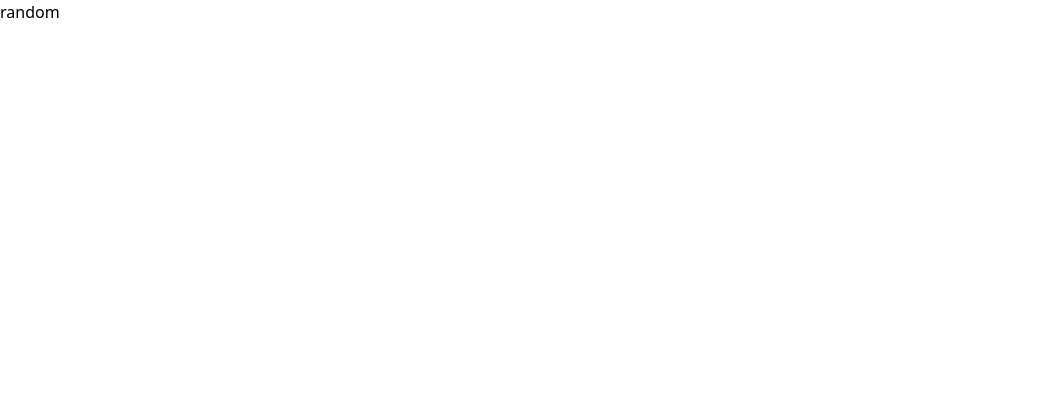
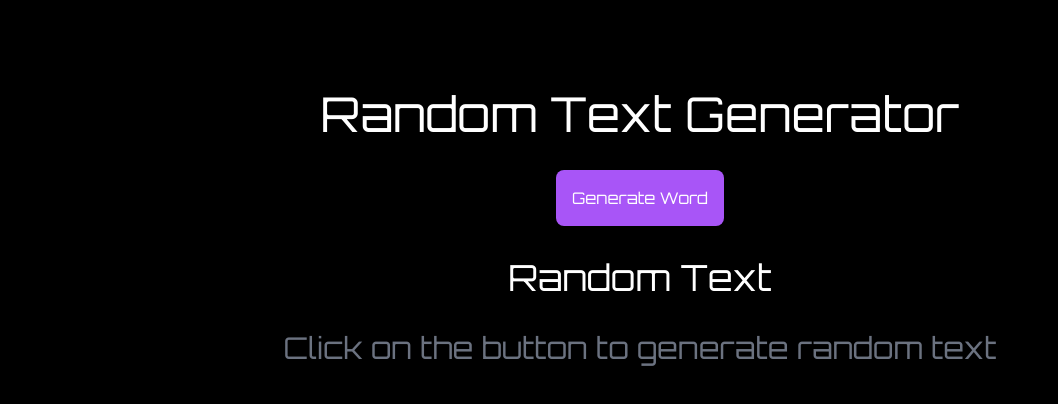
Before and after one commit to YARE0909/GDSC-Application, a Next.js app: page /random in a window 1280 px wide. Shown: the top 404 px of the page, without its empty margins (0-1058 px from the left). Built offline with nearby package versions, Linux system fonts and the light colour scheme.

Commit message:
✨ Added random text generator

```diff
--- a/src/components/Hero.tsx
+++ b/src/components/Hero.tsx
@@ -16,7 +16,6 @@ const Hero = () => {
         <div className="w-full h-fit flex flex-col md:flex md:flex-row gap-5 justify-center items-center text-xl md:text-3xl">
           <a className="p-4 bg-gray-800 rounded-lg hover:scale-[1.01] duration-300" href="/weather">Weather App </a>
           <a className="p-4 bg-gray-800 rounded-lg hover:scale-[1.01] duration-300" href="/random"> Random text generator </a>
-          <a className="p-4 bg-gray-800 rounded-lg hover:scale-[1.01] duration-300" href="/quiz">Quiz App </a>
         </div>
       </div>
     </div>
--- /dev/null
+++ b/src/pages/api/randomAPI.ts
@@ -0,0 +1,5 @@
+import axios from "axios";
+
+export default axios.create({
+  baseURL: "https://jsonplaceholder.typicode.com",
+});
--- a/src/pages/quiz.tsx
+++ /dev/null
@@ -1,9 +0,0 @@
-import React from 'react'
-
-const quiz = () => {
-  return (
-    <div>quiz</div>
-  )
-}
-
-export default quiz
--- a/src/pages/random.tsx
+++ b/src/pages/random.tsx
@@ -1,9 +1,39 @@
-import React from 'react'
+import React, { useState } from "react";
+import randomAPI from "./api/randomAPI";
 
 const random = () => {
+  const [randomWord, setRandomWord]: any = useState([]);
+  const [wordState, setWordState] = useState(false);
+
+  const fetchWord = async (num: number) => {
+    const response = await randomAPI.get(`/posts/${num}`);
+    const word = response.data["title"];
+    setRandomWord(word);
+  };
   return (
-    <div>random</div>
-  )
-}
+    <div className="w-full min-h-screen h-full flex flex-col gap-8 justify-start items-center bg-black font-Orbitron text-white pt-[90px] p-4">
+      <h1 className="text-5xl text-center">Random Text Generator</h1>
 
-export default random
+      <button
+        className="p-4 bg-purple-500 rounded-lg hover:bg-purple-500/50 duration-500"
+        onClick={() => {
+          const num = Math.floor(Math.random() * 100) + 1;
+          fetchWord(num);
+          setWordState(true);
+        }}
+      >
+        Generate Word
+      </button>
+      <h1 className="text-4xl">Random Text</h1>
+      {wordState ? (
+        <h1 className="text-3xl text-center">{randomWord}</h1>
+      ) : (
+        <h1 className="text-3xl text-gray-500 text-center">
+          Click on the button to generate random text
+        </h1>
+      )}
+    </div>
+  );
+};
+
+export default random;
--- a/src/pages/weather.tsx
+++ b/src/pages/weather.tsx
@@ -32,9 +32,9 @@ const weather = () => {
     }
   };
   return (
-    <div className="w-full min-h-screen h-full bg-black font-Orbitron text-white flex flex-col justify-start items-center p-4">
-      <div className="pt-10 w-full flex flex-col justify-center items-center h-full gap-5">
-        <h1 className="text-5xl">Weather App</h1>
+    <div className="w-full min-h-screen h-full bg-black font-Orbitron text-white flex flex-col justify-start items-center p-4 pt-[90px]">
+      <div className="w-full flex flex-col justify-center items-center h-full gap-5">
+        <h1 className="text-5xl text-center">Weather App</h1>
         <div className="flex gap-5">
           <input
             placeholder="Enter a city"
```
